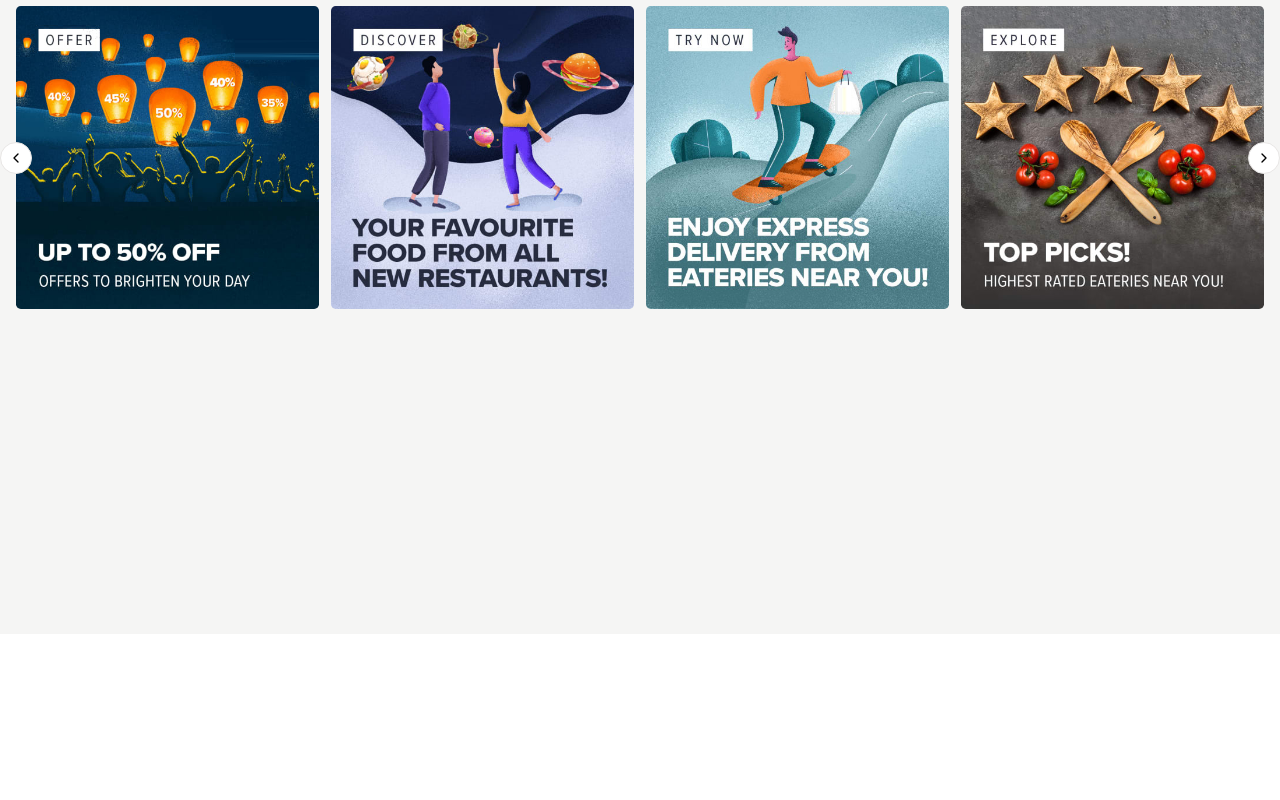
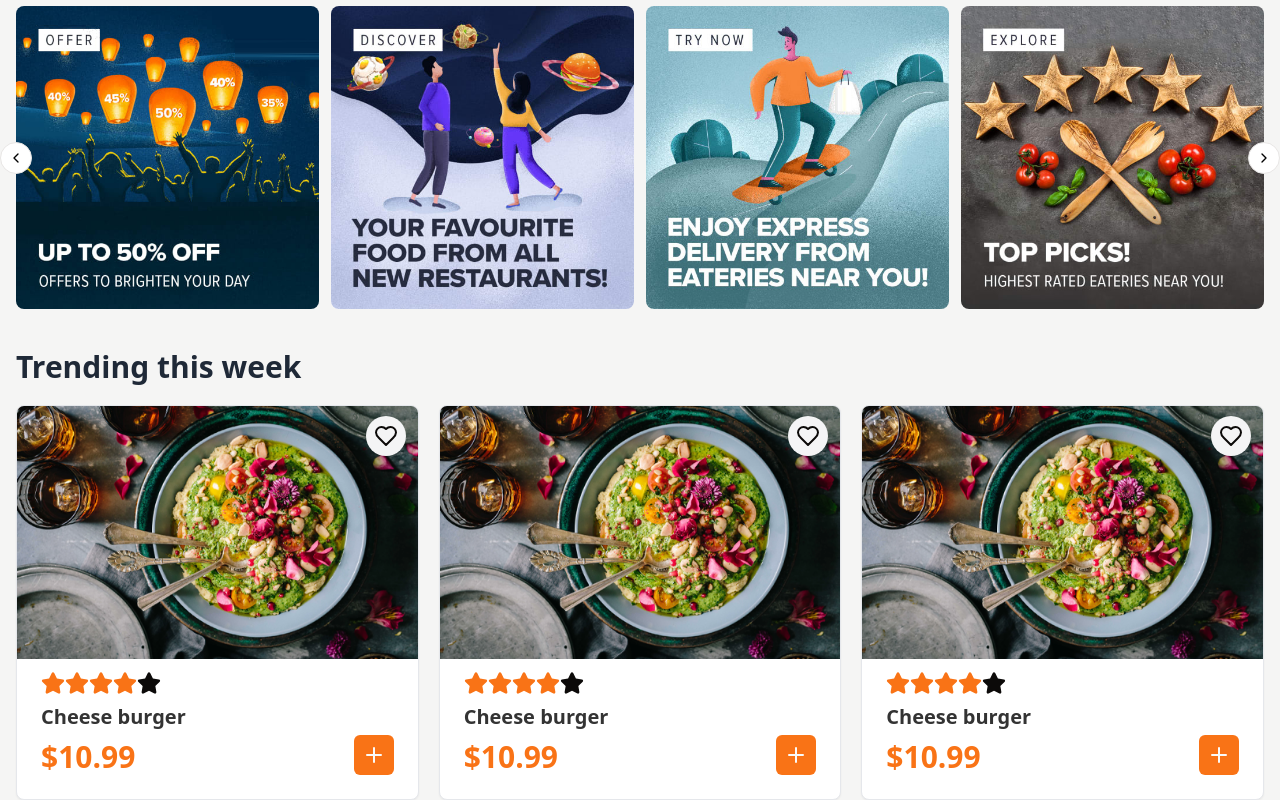
Before and after one commit to omor777/food-delivery-app, a Next.js app: page / in a window 1280 px wide. Shown: the part 230-1030 px from the top of the page. Before the commit the page ends 864 px from the top, so only its background shows below. Built offline with nearby package versions, Linux system fonts and the light colour scheme.

Commit message:
trending this week section complete

```diff
--- a/src/app/globals.css
+++ b/src/app/globals.css
@@ -12,8 +12,11 @@
     --popover-foreground: 20 14.3% 4.1%;
     --primary: 24.6 95% 53.1%;
     --primary-foreground: 60 9.1% 97.8%;
+    --primary-text: 215 27.9% 16.9%;
     --secondary: 60 4.8% 95.9%;
     --secondary-foreground: 24 9.8% 10%;
+    --success: 142.1 76.2% 36.3%;
+    --success-foreground: 60 9.1% 97.8%;
     --muted: 60 4.8% 95.9%;
     --muted-foreground: 25 5.3% 44.7%;
     --accent: 60 4.8% 95.9%;
@@ -23,7 +26,7 @@
     --border: 20 5.9% 90%;
     --input: 20 5.9% 90%;
     --ring: 24.6 95% 53.1%;
-    --radius: 0.3rem;
+    --radius: 0.5rem;
     --chart-1: 12 76% 61%;
     --chart-2: 173 58% 39%;
     --chart-3: 197 37% 24%;
--- a/src/app/page.tsx
+++ b/src/app/page.tsx
@@ -1,5 +1,6 @@
 import DiscoverCarousel from "@/components/food-category/discover-carousel/DiscoverCarousel";
 import FoodCategory from "@/components/food-category/FoodCategory";
+import TrendingDisses from "@/components/trending-dishes/TrendingDisses";
 
 export default function Home() {
   return (
@@ -11,6 +12,9 @@ export default function Home() {
         <div className="pt-6">
           <DiscoverCarousel />
         </div>
+        <div className="pt-10">
+          <TrendingDisses/>
+        </div>
       </div>
     </div>
   );
--- a/src/components/food-category/FoodCategory.tsx
+++ b/src/components/food-category/FoodCategory.tsx
@@ -34,7 +34,7 @@ const foodCategories = [
 ];
 
 const FoodCategory = () => {
-  const plugin = useRef(Autoplay({ delay: 2000, stopOnInteraction: true }));
+  const plugin = useRef(Autoplay({ delay: 3000, stopOnInteraction: true }));
   return (
     <div>
       <Carousel
--- a/src/components/food-category/discover-carousel/DiscoverCarousel.tsx
+++ b/src/components/food-category/discover-carousel/DiscoverCarousel.tsx
@@ -12,8 +12,6 @@ import img2 from "/public/pro2.jpg";
 import img3 from "/public/pro3.jpg";
 import img4 from "/public/pro4.jpg";
 import Image from "next/image";
-import { useRef } from "react";
-import Autoplay from "embla-carousel-autoplay";
 
 const carousels = [
   {
--- /dev/null
+++ b/src/components/trending-dishes/TrendingDisses.tsx
@@ -0,0 +1,74 @@
+"use client";
+import Image from "next/image";
+import { Card, CardContent, CardHeader } from "../ui/card";
+
+import dish1 from "/public//dish1.png";
+import { Button } from "../ui/button";
+import { Check, Heart, Plus } from "lucide-react";
+import { FaStar } from "react-icons/fa";
+import { useState } from "react";
+
+const TrendingDisses = () => {
+  const [s, setS] = useState(false);
+  const [cart, setCart] = useState(false);
+  return (
+    <>
+      <h2 className="text-3xl font-bold text-primary-text mb-5">
+        Trending this week
+      </h2>
+      <div className="grid grid-cols-1 md:grid-cols-2 lg:grid-cols-3 gap-5">
+        {[1, 2, 3].map((i) => (
+          <Card key={i} className="overflow-hidden">
+            <CardHeader className="p-0 relative">
+              <Image className="w-full object-cover" src={dish1} alt="dish" />
+              <span
+                onClick={() => setS((prev) => !prev)}
+                className={`absolute  p-2 rounded-full cursor-pointer right-3 top-1 transition-colors ${
+                  !s ? "bg-zinc-100 hover:bg-zinc-200" : "bg-success "
+                }`}
+              >
+                <Heart
+                  className={`${s ? "text-white transition-colors" : ""}`}
+                />
+              </span>
+            </CardHeader>
+            <CardContent className="mt-3">
+              <div className="flex items-end justify-between">
+                <div className="grid gap-2">
+                  <ul className="flex items-center">
+                    {[1, 2, 3, 4, 5].map((s) => (
+                      <li key={s}>
+                        <FaStar
+                          className={`${s !== 5 ? "text-primary" : ""} size-6`}
+                        />
+                      </li>
+                    ))}
+                  </ul>
+                  <h3 className="text-xl font-bold text-black/80">
+                    Cheese burger
+                  </h3>
+                  <span className="text-3xl font-extrabold text-primary">
+                    $10.99
+                  </span>
+                </div>
+                <Button
+                  onClick={() => setCart((prev) => !prev)}
+                  size="icon"
+                  variant={cart ? "success" : "default"}
+                >
+                  {cart ? (
+                    <Check className="size-6" />
+                  ) : (
+                    <Plus className="size-6" />
+                  )}
+                </Button>
+              </div>
+            </CardContent>
+          </Card>
+        ))}
+      </div>
+    </>
+  );
+};
+
+export default TrendingDisses;
--- a/src/components/ui/button.tsx
+++ b/src/components/ui/button.tsx
@@ -10,6 +10,7 @@ const buttonVariants = cva(
     variants: {
       variant: {
         default: "bg-primary text-primary-foreground hover:bg-primary/90",
+        success: "bg-success text-success-foreground hover:bg-success/90",
         destructive:
           "bg-destructive text-destructive-foreground hover:bg-destructive/90",
         outline:
--- a/tailwind.config.ts
+++ b/tailwind.config.ts
@@ -19,6 +19,7 @@ const config: Config = {
       colors: {
         background: "hsl(var(--background))",
         foreground: "hsl(var(--foreground))",
+        "primary-text": "hsl(var(--primary-text))",
         card: {
           DEFAULT: "hsl(var(--card))",
           foreground: "hsl(var(--card-foreground))",
@@ -30,6 +31,10 @@ const config: Config = {
         primary: {
           DEFAULT: "hsl(var(--primary))",
           foreground: "hsl(var(--primary-foreground))",
+        },
+        success: {
+          DEFAULT: "hsl(var(--success))",
+          foreground: "hsl(var(--success-foreground))",
         },
         secondary: {
           DEFAULT: "hsl(var(--secondary))",
```
Also changed, not shown: public/dish1.png (added), public/dish2.png (added).
